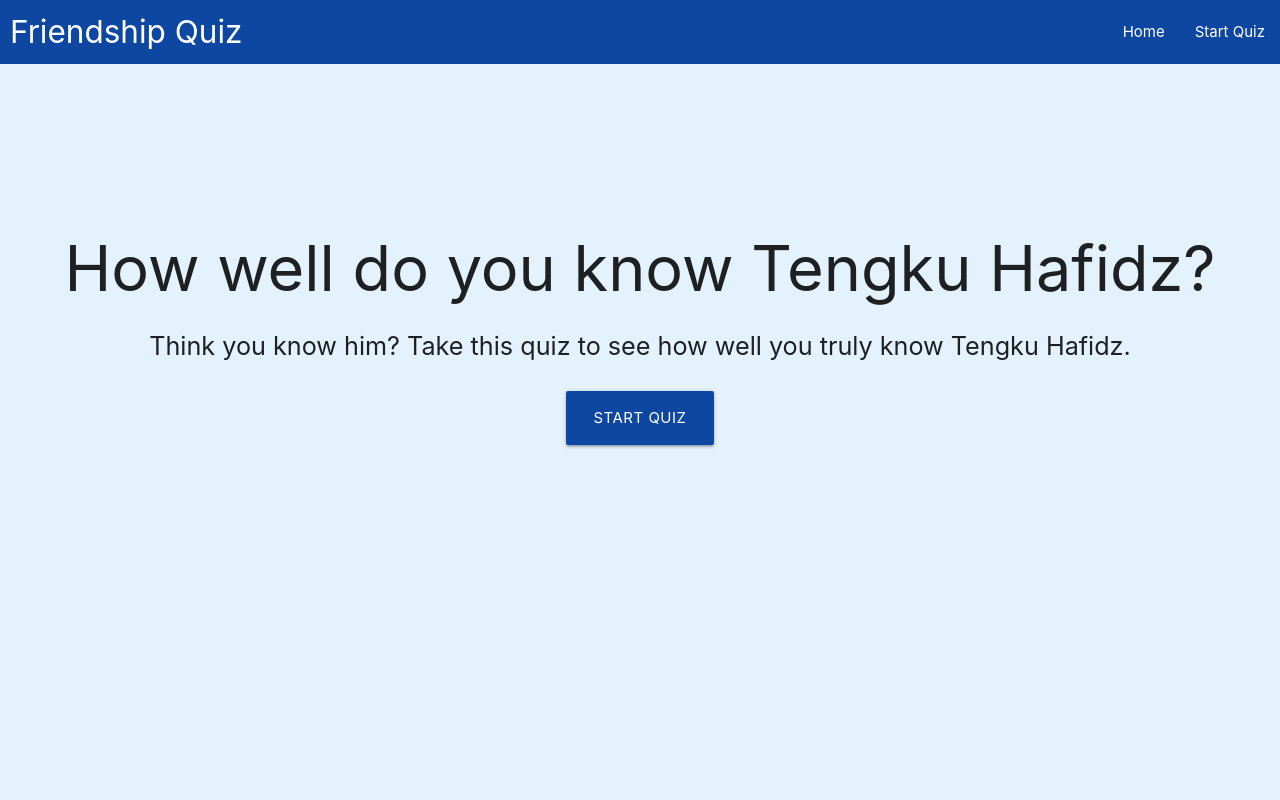
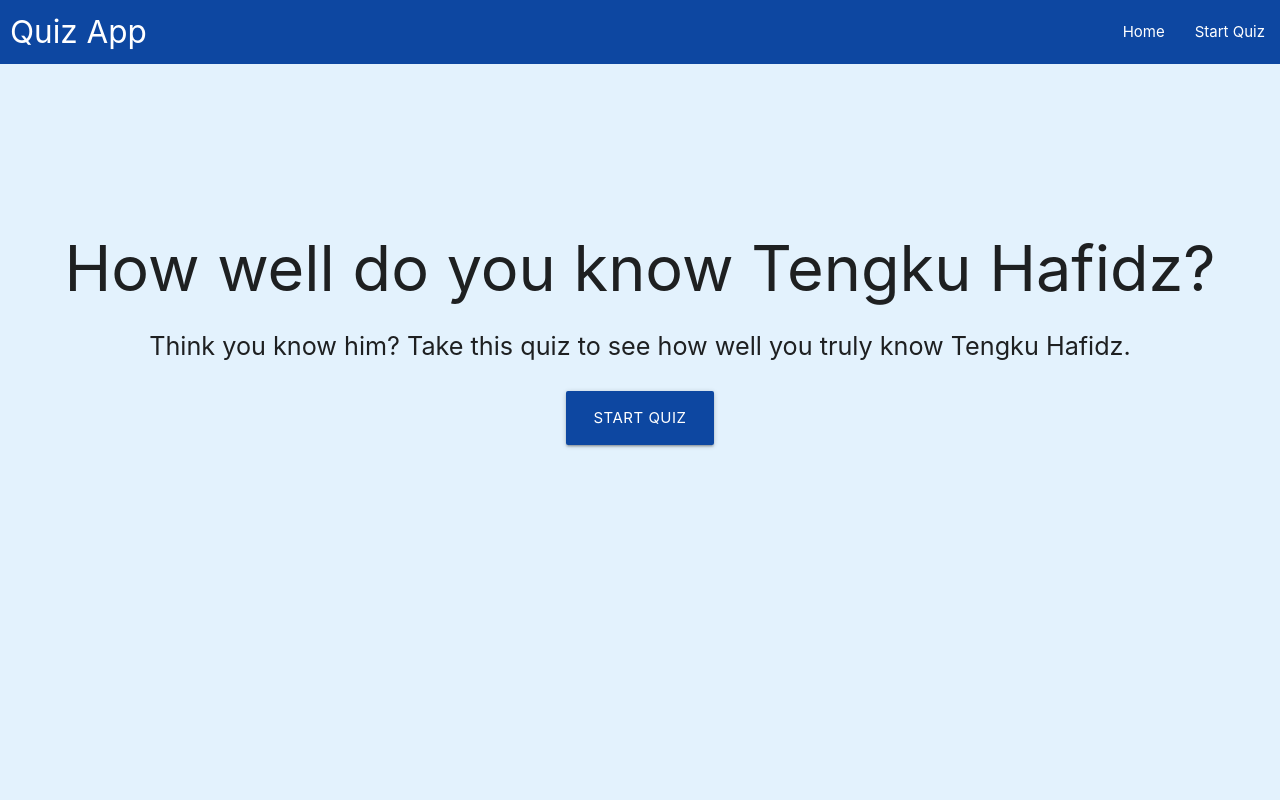
Before and after one commit to EchoedLabs/code-hero-midyear-projects, a plain HTML site: page frontend-web-apps/friendship-quiz/index.html in a window 1280 px wide. Shown: the top 800 px of the page. Drawn offline with nearby package versions, Linux system fonts and the light colour scheme; some packages are replaced by stand-ins of ours; a script that the page names is missing.

Commit message:
update texts

```diff
--- a/frontend-web-apps/friendship-quiz/index.html
+++ b/frontend-web-apps/friendship-quiz/index.html
@@ -17,7 +17,7 @@
     <body>
         <nav class="blue darken-4">
             <div class="nav-wrapper">
-                <a href="#" class="brand-logo">Friendship Quiz</a>
+                <a href="#" class="brand-logo">Quiz App</a>
                 <ul id="nav-mobile" class="right hide-on-med-and-down">
                 <li><a href="#landing-section">Home</a></li>
                 <li><a href="#quiz-section">Start Quiz</a></li>
```
Also changed, not shown: 1 other file.
